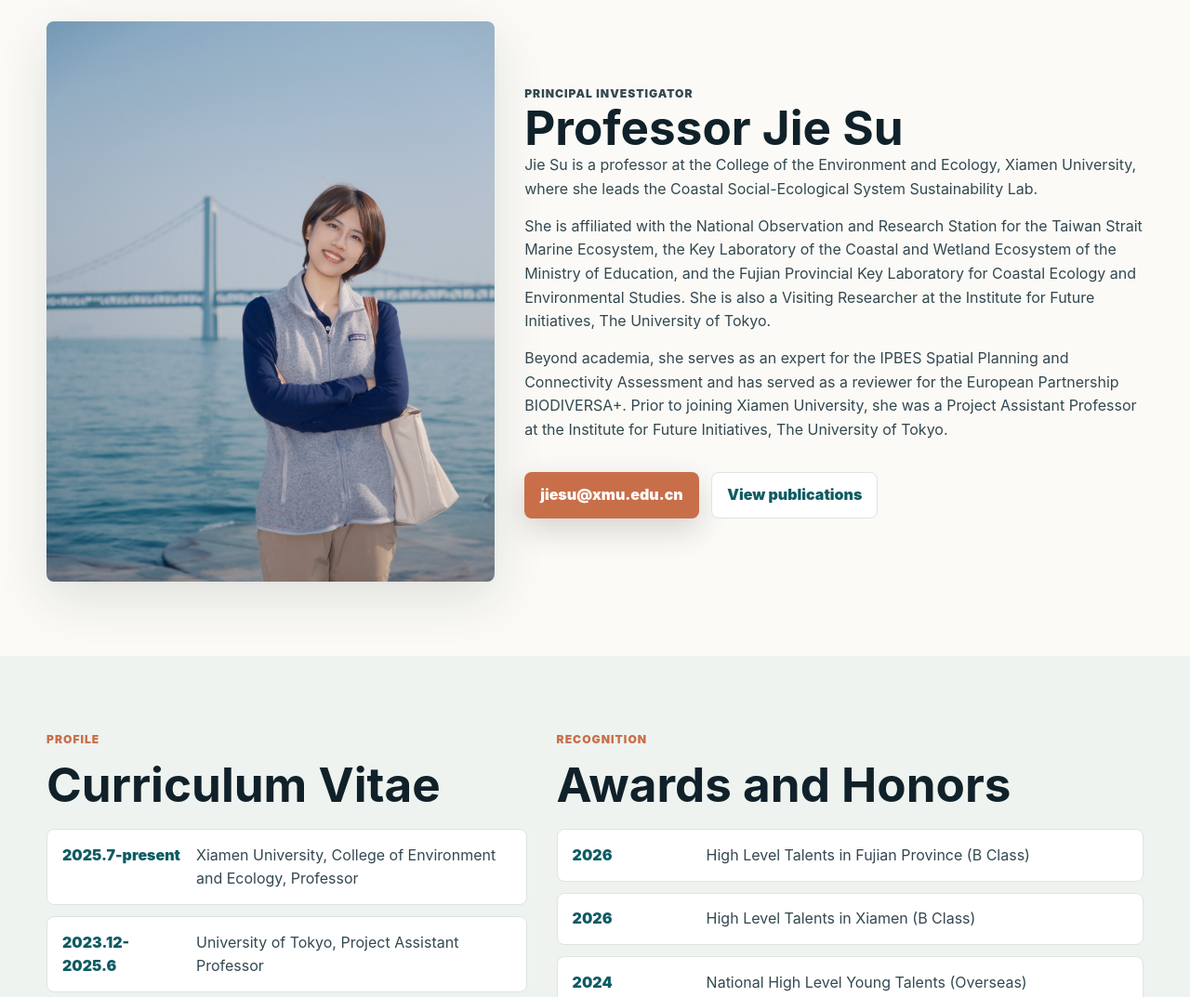
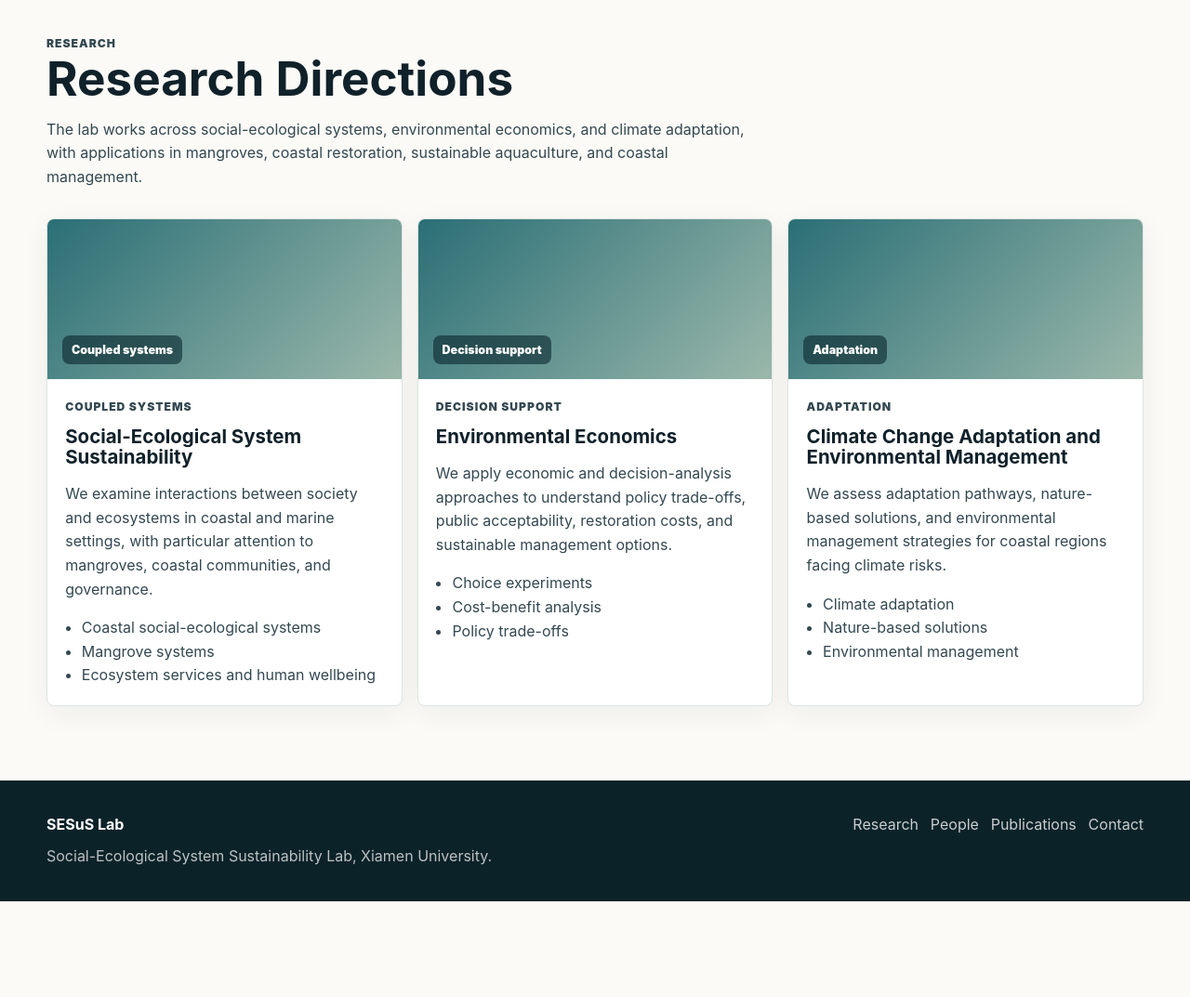
Before and after one commit to SuJie26/jie-su-lab, a plain HTML site: page index.html in a window 1280 px wide. Shown: the part 1280-2353 px from the top of the page at 93% size. After the commit the page ends 2250 px from the top, so only its background shows below. Drawn offline with Linux system fonts and the light colour scheme.

Commit message:
Move research overview to home

```diff
--- a/index.html
+++ b/index.html
@@ -23,7 +23,7 @@
           <h1 id="hero-title" data-i18n="heroTitle">Welcome to the SESuS Lab</h1>
           <p class="hero-copy" data-i18n="heroCopy">We study coastal social-ecological systems, environmental economics, and climate adaptation to support sustainable development across ecosystems, economies, and society.</p>
           <div class="hero-actions">
-            <a class="button primary" href="research.html" data-i18n="heroResearch">Explore research</a>
+            <a class="button primary" href="#research" data-i18n="heroResearch">Explore research</a>
             <a class="button secondary" href="join.html" data-i18n="heroJoin">Join the lab</a>
           </div>
           <dl class="hero-metrics" aria-label="Research focus summary">
@@ -41,22 +41,14 @@
         </div>
       </section>
 
-      <section class="section pi-section" aria-labelledby="pi-title">
-        <div class="container pi-grid">
-          <figure class="pi-photo"><img src="assets/jie-su-2026.jpeg" alt="Jie Su" /></figure>
-          <div class="pi-copy">
-            <p class="section-kicker" data-i18n="piKicker">Principal Investigator</p>
-            <h2 id="pi-title" data-i18n="piTitle">Professor Jie Su</h2>
-            <div data-pi-bio></div>
-            <div class="quick-links"><a class="button primary" href="mailto:jiesu@xmu.edu.cn">jiesu@xmu.edu.cn</a><a class="button light" href="publications.html" data-i18n="piPublications">View publications</a></div>
+      <section class="section" id="research" aria-labelledby="research-title">
+        <div class="container">
+          <div class="section-heading">
+            <p class="section-kicker" data-i18n="researchKicker">Research</p>
+            <h2 id="research-title" data-i18n="researchTitle">Research Directions</h2>
+            <p data-i18n="researchIntro">The lab works across social-ecological systems, environmental economics, and climate adaptation.</p>
           </div>
-        </div>
-      </section>
-
-      <section class="section muted" aria-labelledby="cv-title">
-        <div class="container two-column">
-          <div><p class="section-kicker" data-i18n="cvKicker">Profile</p><h2 id="cv-title" data-i18n="cvTitle">Curriculum Vitae</h2><div class="timeline" data-cv></div></div>
-          <div><p class="section-kicker" data-i18n="awardsKicker">Recognition</p><h2 data-i18n="awardsTitle">Awards and Honors</h2><div class="award-list" data-awards></div></div>
+          <div class="theme-grid" data-research-themes></div>
         </div>
       </section>
     </main>
```
